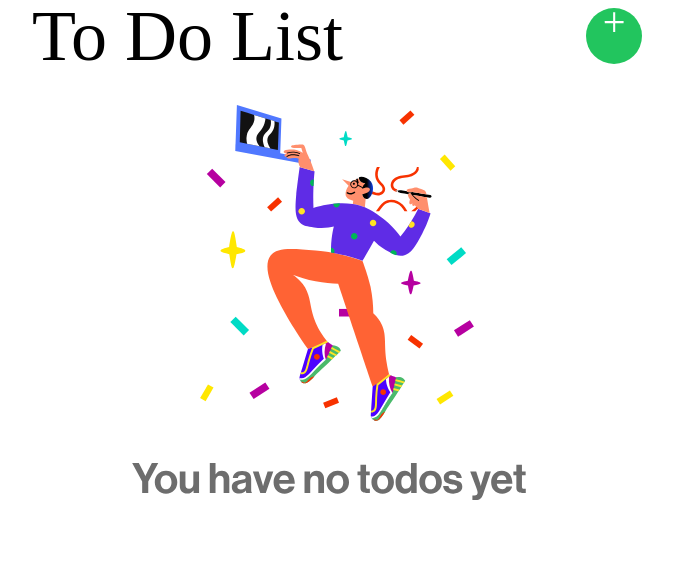
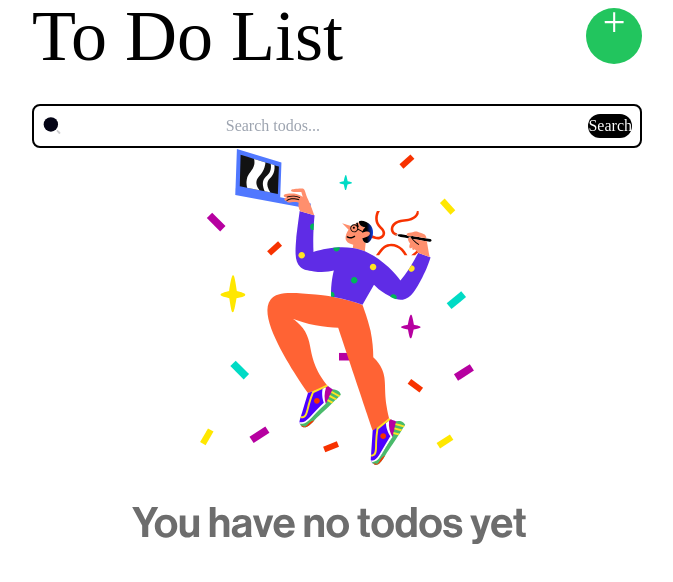
Before and after one commit to tiborFulop123/todoapp, a Vue app: page / in a window 1280 px wide. Shown: the top 582 px of the page, without its empty margins (303-976 px from the left). Built offline with nearby package versions, Linux system fonts and the light colour scheme.

Commit message:
ITl-5 Implement Search Functionality

```diff
--- a/src/components/ConfirmationPopUp.vue
+++ b/src/components/ConfirmationPopUp.vue
@@ -73,6 +73,6 @@
   .confirm-button {
     @apply inline-block px-6 py-2.5 bg-purple-600 text-white font-medium text-xs leading-tight uppercase rounded shadow-md
  hover:bg-purple-700 hover:shadow-lg focus:bg-purple-700 focus:shadow-lg focus:outline-none focus:ring-0
-active:bg-purple-800 active:shadow-lg transition duration-150 ease-in-out;
+ active:bg-purple-800 active:shadow-lg transition duration-150 ease-in-out;
   }
 </style>
--- a/src/components/Header.vue
+++ b/src/components/Header.vue
@@ -1,27 +1,23 @@
 <template>
   <div class="flex items-center mb-8 w-full justify-between">
-    <span class="inline-block align-middle text-black text-2xl sm:text-7xl">
-      To Do List
-    </span>
+    <span class="inline-block align-middle text-black text-2xl sm:text-7xl"> To Do List </span>
 
-    <BaseButton
-      class="ml-32 bg-green-500 text-white rounded-full w-8 h-8 sm:h-14 sm:w-14"
-      @click="addToDo()"
-    >
-      <span class="flex justify-center"
-        ><img class="h-full w-full" :src="buttonIcon" />
-      </span>
+    <BaseButton class="ml-32 bg-green-500 text-white rounded-full w-8 h-8 sm:h-14 sm:w-14" @click="addToDo()">
+      <span class="flex justify-center"><img class="h-full w-full" :src="buttonIcon" /> </span>
     </BaseButton>
   </div>
+
+  <ToDoListSearch @toDoSearch="searchToDo"></ToDoListSearch>
 </template>
 
 <script setup>
   import buttonIcon from './../assets/buttonIcon.svg';
   import BaseButton from './BaseButton.vue';
+  import ToDoListSearch from './ToDoListSearch.vue';
 
   //begin-region Variables
 
-  const emit = defineEmits(['toDoAdded']);
+  const emit = defineEmits(['toDoAdded', 'toDoSearch']);
 
   //end-region
 
@@ -30,6 +26,10 @@
   function addToDo() {
     emit('toDoAdded');
   }
+  function searchToDo(searchField) {
+    console.log(searchField);
+    emit('toDoSearch', searchField);
+  }
 
   //end-region
 </script>
--- a/src/components/HomePage.vue
+++ b/src/components/HomePage.vue
@@ -2,15 +2,14 @@
   <div class="flex justify-center mx-auto flex-col lg:w-[610px]">
     <ConfirmationPopUp />
 
-    <Header @toDoAdded="addNewTodo" />
+    <Header @toDoAdded="addNewTodo" @toDoSearch="searchToDo" />
 
     <ToDoList
-      v-if="toDos?.length"
-      :toDos="toDos"
+      v-if="searchedToDo?.length"
+      :toDos="searchedToDo"
       @upDatedToDos="updateToDos"
       @toDoDeleted="removeToDo"
       @toDoAdded="addNewTodo"
-      @toDoChecked="checkMark"
     />
 
     <div class="grid place-items-center" v-else>
@@ -20,7 +19,7 @@
 </template>
 
 <script setup>
-  import { ref } from 'vue';
+  import { ref, computed } from 'vue';
   import { newDate } from '../utils/date';
   import ToDoList from './ToDoList.vue';
   import Header from './Header.vue';
@@ -28,9 +27,14 @@
   import toDoListPlaceholder from './../assets/toDoListPlaceholder.svg';
 
   //begin region Variables
-
+  const emit = defineEmits(['toDoSearch']);
   const toDos = ref([]);
 
+  const searchTitle = ref('');
+
+  const searchedToDo = computed(() => {
+    return toDos.value.filter((item) => item.title.includes(searchTitle.value));
+  });
   //end-region
 
   //begin-region Functions
@@ -57,5 +61,9 @@
     toDos.value = upDatedToDos;
   }
 
+  function searchToDo(searchText) {
+    console.log(searchText);
+    searchTitle.value = searchText;
+  }
   //end-region
 </script>
--- a/src/components/ToDoItem.vue
+++ b/src/components/ToDoItem.vue
@@ -9,8 +9,7 @@
 
       <div class="flex flex-col w-full items-center">
         <p class="w-full placeholder-black sm:text-5xl text-lg flex font-bold text-area lg:flex mt-5">
-          Title
-          {{ toDo.title }}
+          {{ localTodo.title || 'Title' }}
         </p>
 
         <div class="w-full items-center sm:h-3 h-1.25 lg:flex hidden">
@@ -41,11 +40,6 @@
       <div class="hidden">
         <ToDoPriority v-model:priority="localTodo.priority" />
       </div>
-      <div class="w-full items-center sm:h-3 h-1.25 lg:flex hidden">
-        <img :src="dateIcon" class="lg:flex hidden mr-1 h-3 w-3" />
-
-        {{ localTodo.createdAt }}
-      </div>
     </div>
 
     <div
@@ -53,7 +47,7 @@
     >
       <div class="flex justify-between">
         <div class="sm:text-3xl text-base flex-wrap break-all lg:flex hidden">
-          <p>description</p>
+          <p>{{ localTodo.text || 'description' }}</p>
         </div>
 
         <div>
@@ -63,7 +57,7 @@
     </div>
   </div>
 
-  <ToDoItemEdit v-else @toDoDeleted="removeToDo" @toDoUpdated="updateToDo" :toDo="toDo" />
+  <ToDoItemEdit v-else @toDoDeleted="removeToDo" @toDoUpdated="updateToDo" @toDoSaved="saveToDo" :toDo="toDo" />
 </template>
 
 <script setup>
@@ -115,6 +109,9 @@
   function setEditing() {
     emit('selectEditing');
   }
+  function saveToDo() {
+    emit('toDoUpdated');
+  }
   //end-region
 </script>
 
--- a/src/components/ToDoListButtons.vue
+++ b/src/components/ToDoListButtons.vue
@@ -21,7 +21,7 @@
 </template>
 
 <script setup>
-  import { ref, defineEmits } from 'vue';
+  import { ref } from 'vue';
   import ConfirmationPopUp from './ConfirmationPopUp.vue';
   import BaseButton from './BaseButton.vue';
   //begin-region Variables
@@ -31,7 +31,6 @@
 
   const todos = ref([]);
 
-  const NewToDoTitle = ref('');
   //end-region
 
   //begin-region Functions
--- /dev/null
+++ b/src/components/ToDoListSearch.vue
@@ -0,0 +1,27 @@
+<template>
+  <div class="flex justify-between border-black border-[2px] rounded-lg">
+    <div class="flex m-2"><img :src="searchIcon" /></div>
+    <div class="">
+      <input type="text" class="h-10" placeholder="Search todos..." v-model="searchField" />
+    </div>
+
+    <div>
+      <button class="m-2 bg-black text-white rounded-full" @click="searchToDo">
+        <p>Search</p>
+      </button>
+    </div>
+  </div>
+</template>
+
+<script setup>
+  import searchIcon from './../assets/searchIcon.svg';
+  import { ref } from 'vue';
+
+  const emit = defineEmits(['toDoSearch']);
+
+  const searchField = ref('');
+
+  function searchToDo() {
+    emit('toDoSearch', searchField.value);
+  }
+</script>
--- a/src/components/TodoForm.vue
+++ b/src/components/TodoForm.vue
@@ -9,7 +9,6 @@
 
 <script setup>
   import { ref } from 'vue';
-  import { defineEmits } from 'vue';
   import BaseButton from './BaseButton.vue';
 
   //begin-region Variables
```
Also changed, not shown: 1 other file (tests, documents, lock files or other folders).
